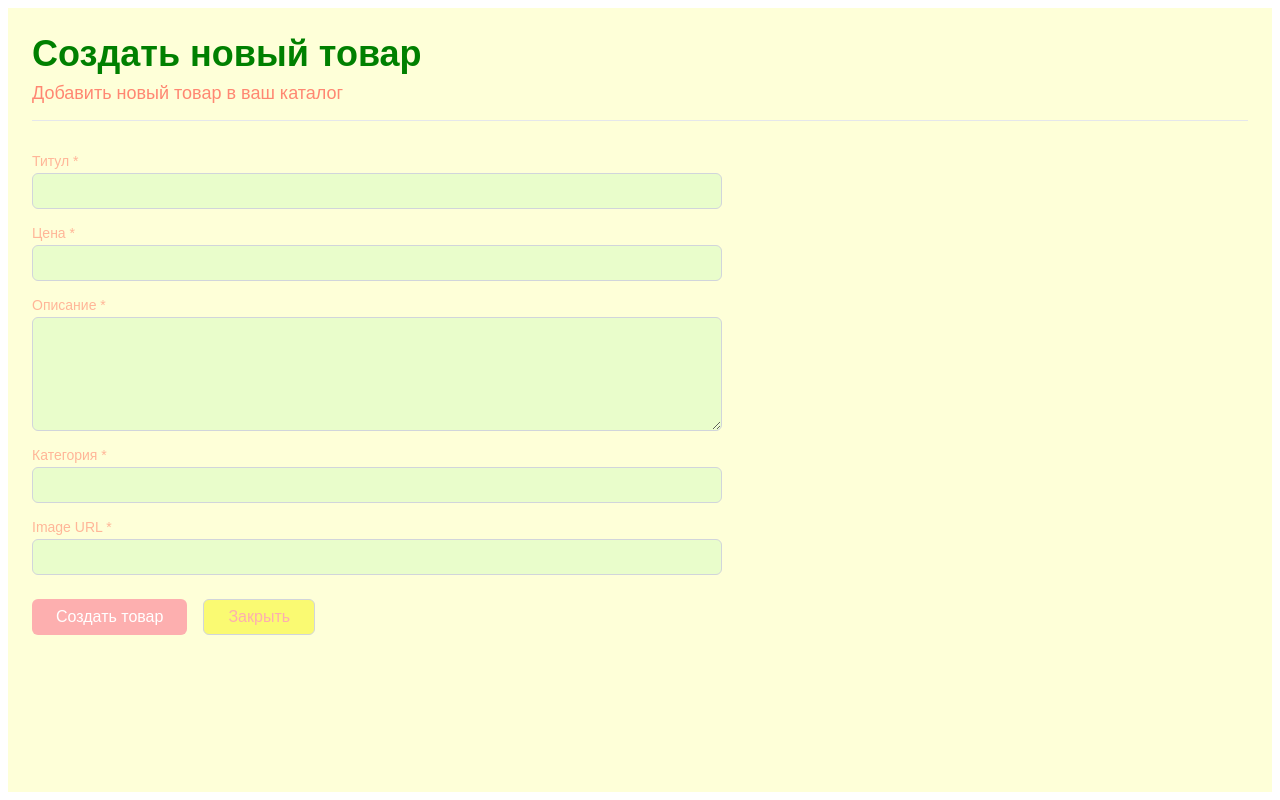
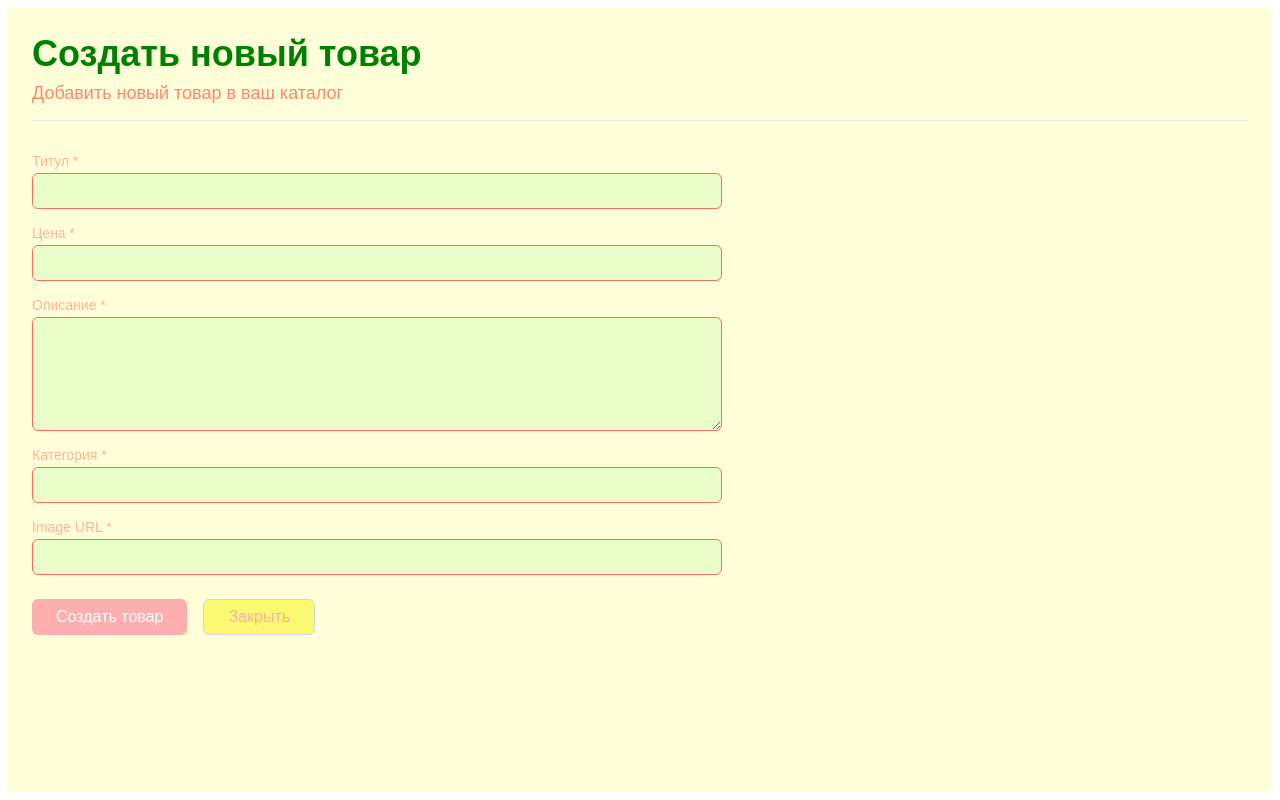
Before and after one commit to Alex135135/ecosistems, a Next.js app: page /create-product in a window 1280 px wide. Built offline with nearby package versions, Linux system fonts and the light colour scheme.

Commit message:
edited input

```diff
--- a/src/components/forms/ProductForm/ProductForm.module.css
+++ b/src/components/forms/ProductForm/ProductForm.module.css
@@ -22,7 +22,7 @@
 .input {
     width: 100%;
     padding: 0.5rem;
-    border: 1px solid var(--border-color, #d1d5db);
+    border: 1px solid var(--border-color, #f3725b);
     border-radius: 0.375rem;
     font-size: 1rem;
     transition: border-color 0.2s, box-shadow 0.2s;
```
